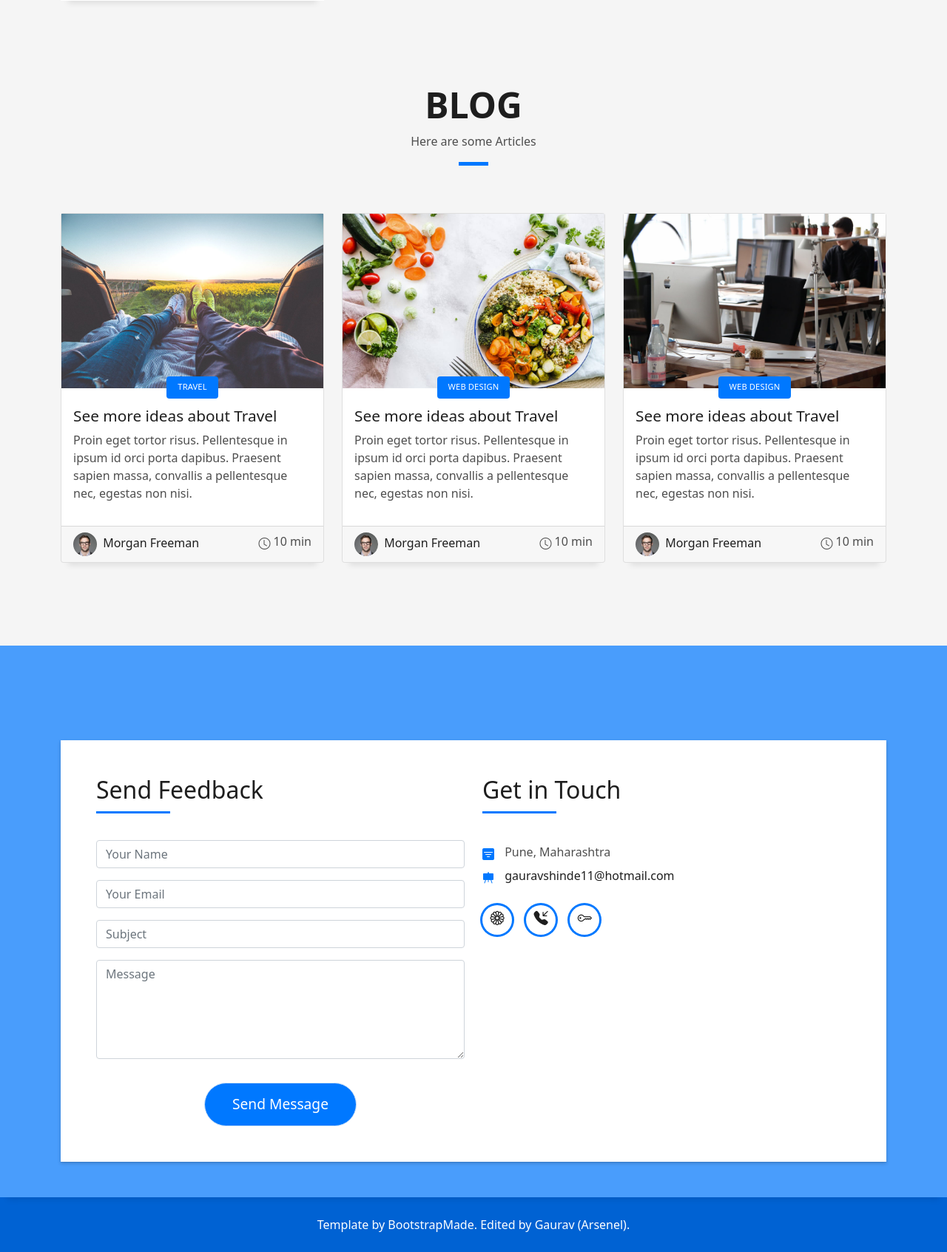
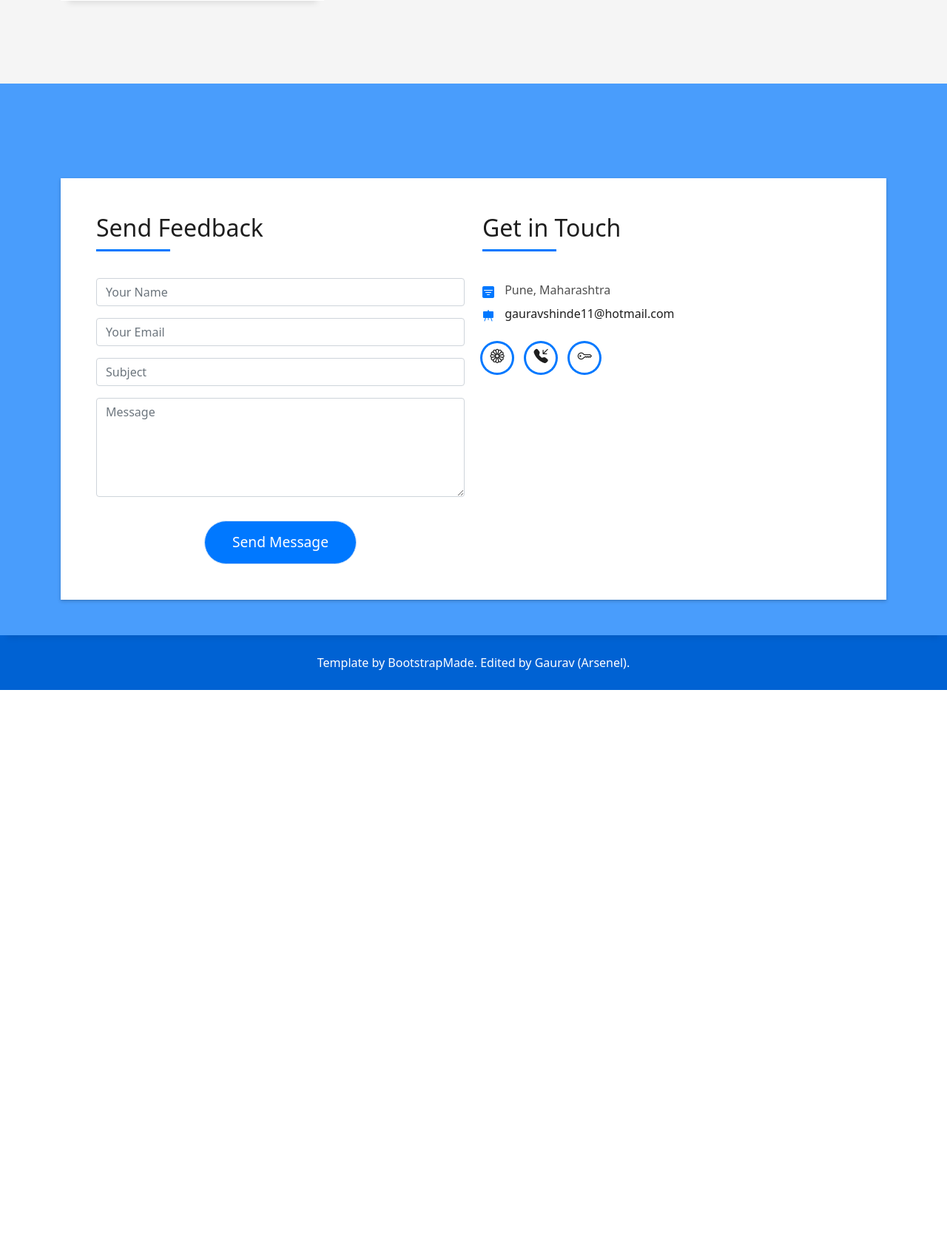
Before and after one commit to gourav-shinde/portfolio, a Django app: page / in a window 1280 px wide. Shown: the part 3607-5300 px from the top of the page at 74% size. After the commit the page ends 4540 px from the top, so only its background shows below. Run offline with Django 3.2, Linux system fonts and the light colour scheme; some libraries are stand-ins or nearby versions.

Commit message:
something

```diff
--- a/templates/index.html
+++ b/templates/index.html
@@ -430,119 +430,7 @@
 
 
 
-    <!-- ======= Blog Section ======= -->
-    <section id="blog" class="blog-mf sect-pt4 route">
-      <div class="container">
-        <div class="row">
-          <div class="col-sm-12">
-            <div class="title-box text-center">
-              <h3 class="title-a">
-                Blog
-              </h3>
-              <p class="subtitle-a">
-                Here are some Articles
-              </p>
-              <div class="line-mf"></div>
-            </div>
-          </div>
-        </div>
-        <div class="row">
-          <div class="col-md-4">
-            <div class="card card-blog">
-              <div class="card-img">
-                <a href="blog-single.html"><img src="{% static 'assets/img/post-1.jpg' %}" alt="" class="img-fluid"></a>
-              </div>
-              <div class="card-body">
-                <div class="card-category-box">
-                  <div class="card-category">
-                    <h6 class="category">Travel</h6>
-                  </div>
-                </div>
-                <h3 class="card-title"><a href="blog-single.html">See more ideas about Travel</a></h3>
-                <p class="card-description">
-                  Proin eget tortor risus. Pellentesque in ipsum id orci porta dapibus. Praesent sapien massa, convallis
-                  a pellentesque nec,
-                  egestas non nisi.
-                </p>
-              </div>
-              <div class="card-footer">
-                <div class="post-author">
-                  <a href="#">
-                    <img src="{% static 'assets/img/testimonial-2.jpg' %}" alt="" class="avatar rounded-circle">
-                    <span class="author">Morgan Freeman</span>
-                  </a>
-                </div>
-                <div class="post-date">
-                  <span class="bi bi-clock"></span> 10 min
-                </div>
-              </div>
-            </div>
-          </div>
-          <div class="col-md-4">
-            <div class="card card-blog">
-              <div class="card-img">
-                <a href="blog-single.html"><img src="{% static 'assets/img/post-2.jpg' %}" alt="" class="img-fluid"></a>
-              </div>
-              <div class="card-body">
-                <div class="card-category-box">
-                  <div class="card-category">
-                    <h6 class="category">Web Design</h6>
-                  </div>
-                </div>
-                <h3 class="card-title"><a href="blog-single.html">See more ideas about Travel</a></h3>
-                <p class="card-description">
-                  Proin eget tortor risus. Pellentesque in ipsum id orci porta dapibus. Praesent sapien massa, convallis
-                  a pellentesque nec,
-                  egestas non nisi.
-                </p>
-              </div>
-              <div class="card-footer">
-                <div class="post-author">
-                  <a href="#">
-                    <img src="{% static 'assets/img/testimonial-2.jpg' %}" alt="" class="avatar rounded-circle">
-                    <span class="author">Morgan Freeman</span>
-                  </a>
-                </div>
-                <div class="post-date">
-                  <span class="bi bi-clock"></span> 10 min
-                </div>
-              </div>
-            </div>
-          </div>
-          <div class="col-md-4">
-            <div class="card card-blog">
-              <div class="card-img">
-                <a href="blog-single.html"><img src="{% static 'assets/img/post-3.jpg' %}" alt="" class="img-fluid"></a>
-              </div>
-              <div class="card-body">
-                <div class="card-category-box">
-                  <div class="card-category">
-                    <h6 class="category">Web Design</h6>
-                  </div>
-                </div>
-                <h3 class="card-title"><a href="blog-single.html">See more ideas about Travel</a></h3>
-                <p class="card-description">
-                  Proin eget tortor risus. Pellentesque in ipsum id orci porta dapibus. Praesent sapien massa, convallis
-                  a pellentesque nec,
-                  egestas non nisi.
-                </p>
-              </div>
-              <div class="card-footer">
-                <div class="post-author">
-                  <a href="#">
-                    <img src="{% static 'assets/img/testimonial-2.jpg' %}" alt="" class="avatar rounded-circle">
-                    <span class="author">Morgan Freeman</span>
-                  </a>
-                </div>
-                <div class="post-date">
-                  <span class="bi bi-clock"></span> 10 min
-                </div>
-              </div>
-            </div>
-          </div>
-        </div>
-      </div>
-    </section><!-- End Blog Section -->
+
 
     <!-- ======= Contact Section ======= -->
     <section id="contact" class="paralax-mf footer-paralax bg-image sect-mt4 route" style="">
```
